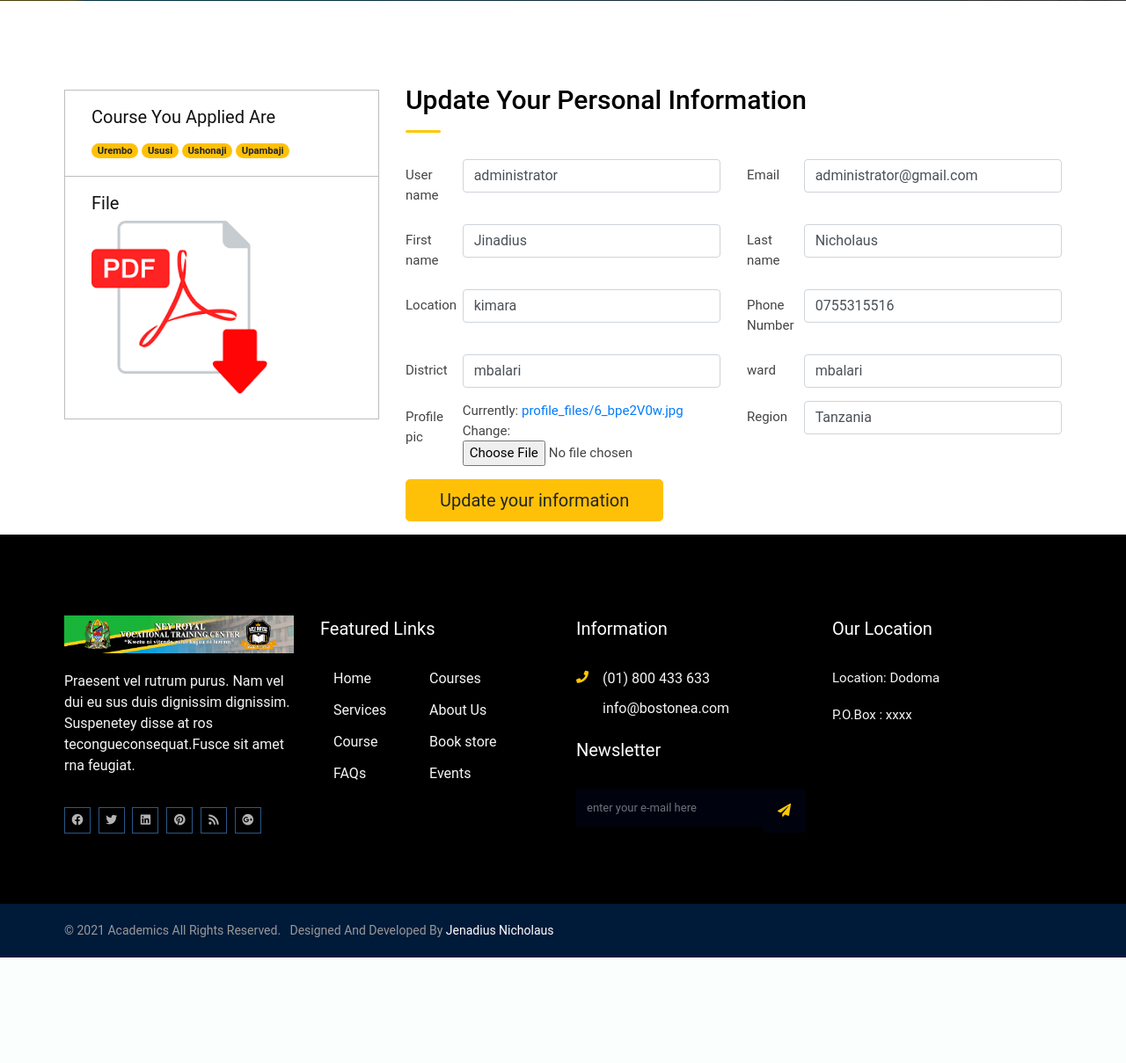
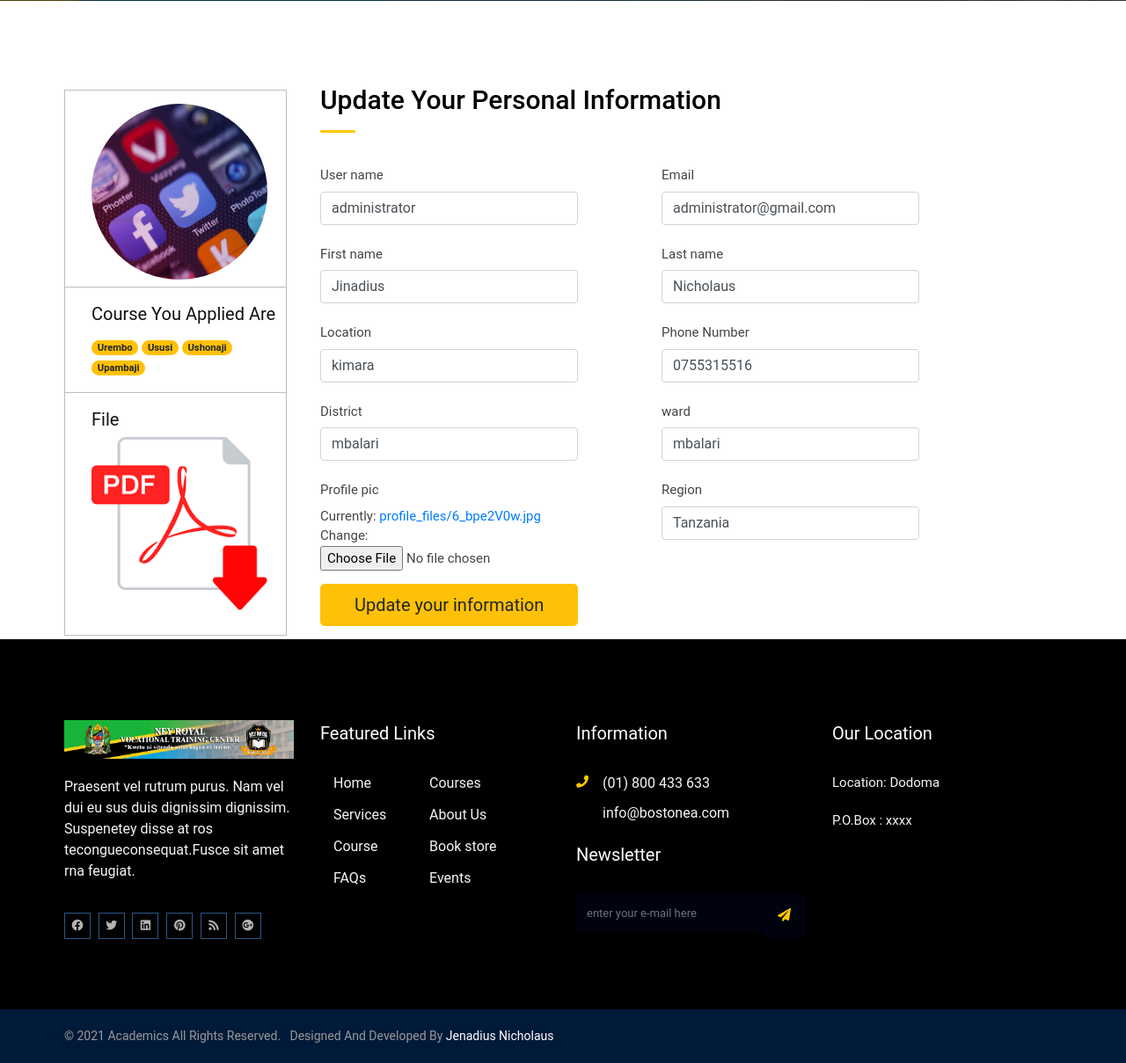
Before and after one commit to jenadiusnicholaus/ney-royal-web, a Django app: page /update_application in a window 1280 px wide. Shown: the part 432-1641 px from the top of the page at 88% size. Before the commit the page ends 1521 px from the top, so only its background shows below. Run offline with Django 3.2, Linux system fonts and the light colour scheme; a user stored in the database is signed in; data comes from the database, SQL or seed files in the repository; some libraries are stand-ins or nearby versions; some web fonts are replaced.

Commit message:
style, styled the update application page

```diff
--- a/templates/update_application.html
+++ b/templates/update_application.html
@@ -21,15 +21,20 @@
 <form action ='', method ="POST" enctype="multipart/form-data">
     {% csrf_token %}
         <div class="row">
-        <div class="col-xl-4 col-lg-4 col-md-4 col-sm-12">
-            <div class="contact-us-info1">
+        <div class="col-xl-3 col-lg-3 col-md-3 col-sm-12 ">
+            <div class="contact-us-info1 pr-2  ">
                 <ul>
+                    <li >
+                        <img style="width: 200px; height: 200px; border-radius:100%;" src =" {{profile_form.instance.image.url}}"/>
+                    </li>
                     <li>
                         <!-- <i class="fa fa-edit" aria-hidden="true"></i> -->
                         <h3>Course You Applied are </h3>
                         <ul class="contact-social">
                             {%for course in application.courses.all %}
                                 <span class="badge badge-pill badge-warning">{{course.course.title}}</span>
+
+
                             {%endfor%}
                         </ul>
 
@@ -62,7 +67,7 @@
                 <div class="row">
                     <div class="col-md-6">
                         <div class="form-group row">
-                            <label for="staticEmail" class="col-sm-2 col-form-label">User name</label>
+                            <label for="staticEmail" class="col-md-12 col-form-label">User name</label>
                             <div class="col-sm-10">
                                 {{user_form.username}}
                             </div>
@@ -71,7 +76,7 @@
                     </div>
                     <div class="col-md-6">
                         <div class="form-group row">
-                            <label for="staticEmail" class="col-sm-2 col-form-label">Email</label>
+                            <label for="staticEmail" class="col-md-12 col-form-label">Email</label>
                             <div class="col-sm-10">
                                 {{user_form.email}}
                             </div>
@@ -80,7 +85,7 @@
                     </div>
                     <div class="col-md-6">
                         <div class="form-group row">
-                            <label for="staticEmail" class="col-sm-2 col-form-label">First name</label>
+                            <label for="staticEmail" class="col-md-12 col-form-label">First name</label>
                             <div class="col-sm-10">
                                 {{user_form.first_name}}
                             </div>
@@ -89,7 +94,7 @@
 
                     <div class="col-md-6">
                         <div class="form-group row">
-                            <label for="staticEmail" class="col-sm-2 col-form-label">Last name</label>
+                            <label for="staticEmail" class="col-md-12 col-form-label">Last name</label>
                             <div class="col-sm-10">
                                 {{user_form.last_name}}
                             </div>
@@ -98,7 +103,7 @@
 
                     <div class="col-md-6">
                         <div class="form-group row">
-                            <label for="staticEmail" class="col-sm-2 col-form-label">Location</label>
+                            <label for="staticEmail" class="col-md-12 col-form-label">Location</label>
                             <div class="col-sm-10">
                                 {{profile_form.location}}
                             </div>
@@ -106,7 +111,7 @@
                     </div>
                     <div class="col-md-6">
                         <div class="form-group row">
-                            <label for="staticEmail" class="col-sm-2 col-form-label">Phone Number</label>
+                            <label for="staticEmail" class="col-md-12 col-form-label">Phone Number</label>
                             <div class="col-sm-10">
                                 {{profile_form.mobile}}
                             </div>
@@ -114,7 +119,7 @@
                     </div>
                     <div class="col-md-6">
                         <div class="form-group row">
-                            <label for="staticEmail" class="col-sm-2 col-form-label">District</label>
+                            <label for="staticEmail" class="col-md-12 col-form-label">District</label>
                             <div class="col-sm-10">
                                 {{profile_form.district}}
                             </div>
@@ -123,7 +128,7 @@
 
                     <div class="col-md-6">
                         <div class="form-group row">
-                            <label for="staticEmail" class="col-sm-2 col-form-label">ward</label>
+                            <label for="staticEmail" class="col-md-12 col-form-label">ward</label>
                             <div class="col-sm-10">
                                 {{profile_form.ward}}
                             </div>
@@ -132,7 +137,7 @@
 
                     <div class="col-md-6">
                         <div class="form-group row">
-                            <label for="staticEmail" class="col-sm-2 col-form-label">Profile pic</label>
+                            <label for="staticEmail" class="col-md-12 col-form-label">Profile pic</label>
                             <div class="col-sm-10">
                                 {{profile_form.image}}
                             </div>
@@ -140,7 +145,7 @@
                     </div>
                     <div class="col-md-6">
                         <div class="form-group row">
-                            <label for="staticEmail" class="col-sm-2 col-form-label">Region</label>
+                            <label for="staticEmail" class="col-md-12 col-form-label">Region</label>
                             <div class="col-sm-10">
                                 {{profile_form.region}}
                             </div>
```
